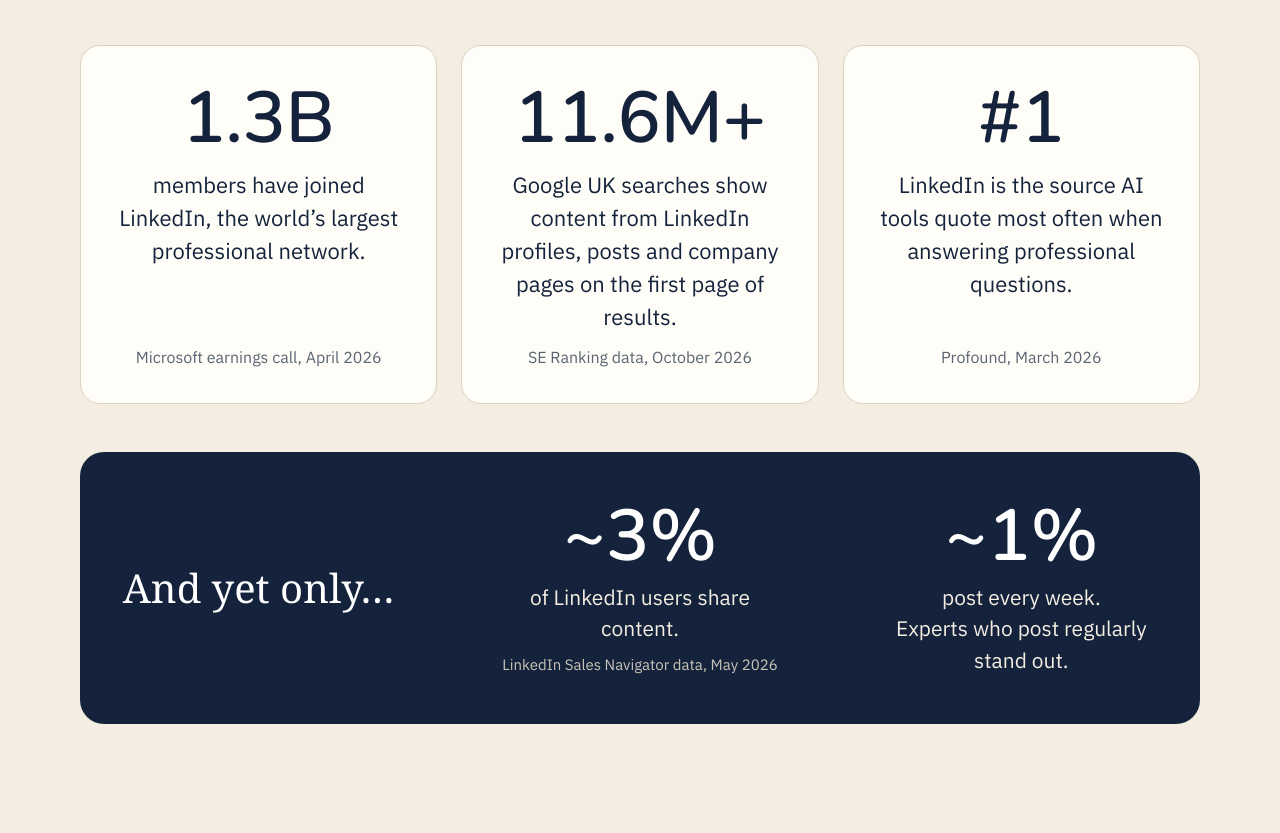
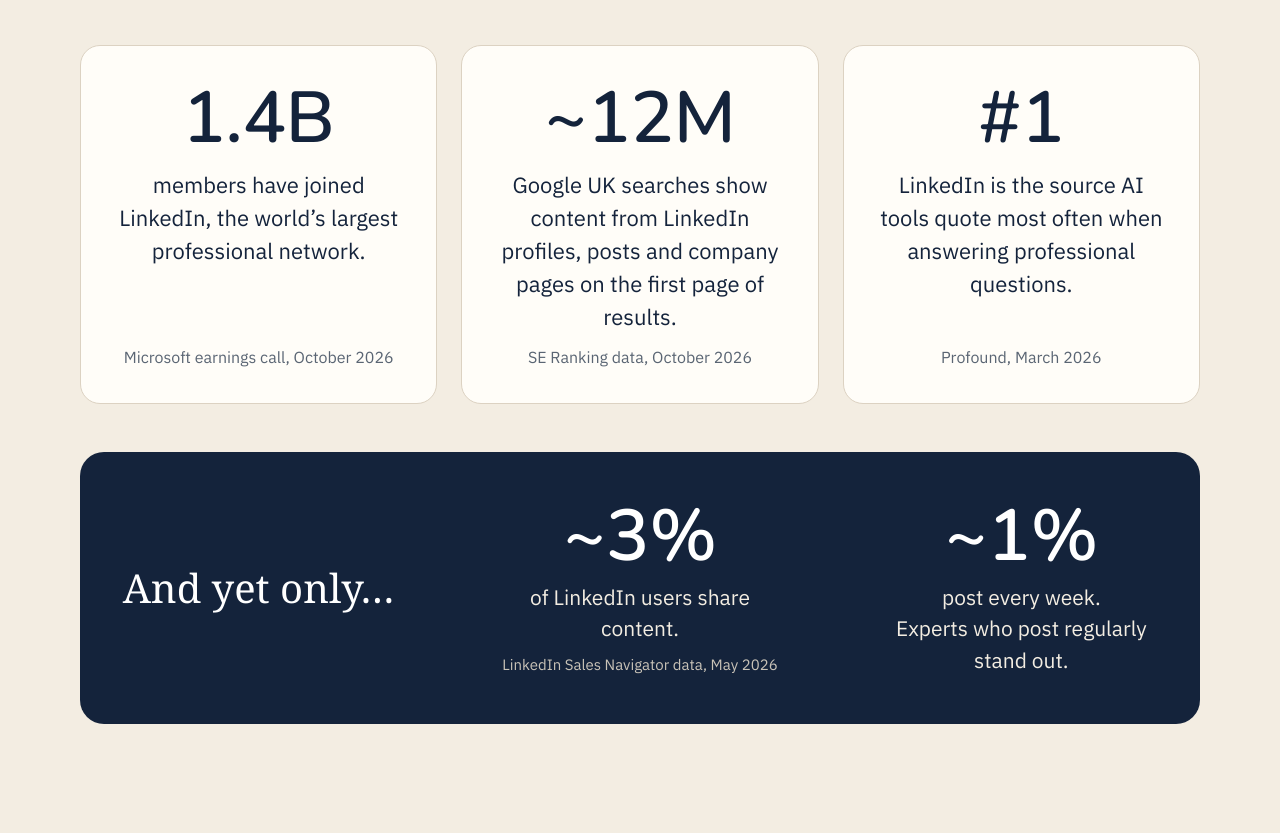
Before and after one commit to jjbrown-cyber/modernexpertlab-website, a plain HTML site: page index.html in a window 1280 px wide. Shown: the part 2352-3185 px from the top of the page. Drawn offline with nearby package versions, Linux system fonts and the light colour scheme.

Commit message:
Stats: 1.4B LinkedIn members (Oct 2026), ~12M Google UK searches
Co-Authored-By: Claude Opus 5.5 <noreply@anthropic.com>
Claude-Session: https://claude.ai/code/session_01GRUz7uxhFg1XUA9FdbV99y

```diff
--- a/index.html
+++ b/index.html
@@ -348,12 +348,12 @@ img{max-width:100%}
 </div>
 <div class="wl-grid" style="display: grid; grid-template-columns: repeat(3, minmax(0, 1fr)); gap: 24px;">
 <div class="wl-stat" style="display: flex; flex-direction: column; align-items: center; text-align: center; gap: 14px; padding: 36px 32px; background: #FFFDF8; border: 1px solid #DCD2C2; border-radius: 20px;">
-<div style="font-family: 'Nunito', 'IBM Plex Sans', sans-serif; font-size: 72px; font-weight: 600; line-height: 1; color: #14233B;">1.3B</div>
+<div style="font-family: 'Nunito', 'IBM Plex Sans', sans-serif; font-size: 72px; font-weight: 600; line-height: 1; color: #14233B;">1.4B</div>
 <p style="margin: 0; font-size: 22px; line-height: 1.5; color: #14233B;">members have joined LinkedIn, the world&rsquo;s largest professional network.</p>
-<div style="margin-top: auto; font-size: 16px; color: #5A6573;">Microsoft earnings call, April 2026</div>
+<div style="margin-top: auto; font-size: 16px; color: #5A6573;">Microsoft earnings call, October 2026</div>
 </div>
 <div class="wl-stat" style="display: flex; flex-direction: column; align-items: center; text-align: center; gap: 14px; padding: 36px 32px; background: #FFFDF8; border: 1px solid #DCD2C2; border-radius: 20px;">
-<div style="font-family: 'Nunito', 'IBM Plex Sans', sans-serif; font-size: 72px; font-weight: 600; line-height: 1; color: #14233B;">11.6M+</div>
+<div style="font-family: 'Nunito', 'IBM Plex Sans', sans-serif; font-size: 72px; font-weight: 600; line-height: 1; color: #14233B;">~12M</div>
 <p style="margin: 0; font-size: 22px; line-height: 1.5; color: #14233B;">Google UK searches show content from LinkedIn profiles, posts and company pages on the first page of results.</p>
 <div style="margin-top: auto; font-size: 16px; color: #5A6573;">SE Ranking data, October 2026</div>
 </div>
```
